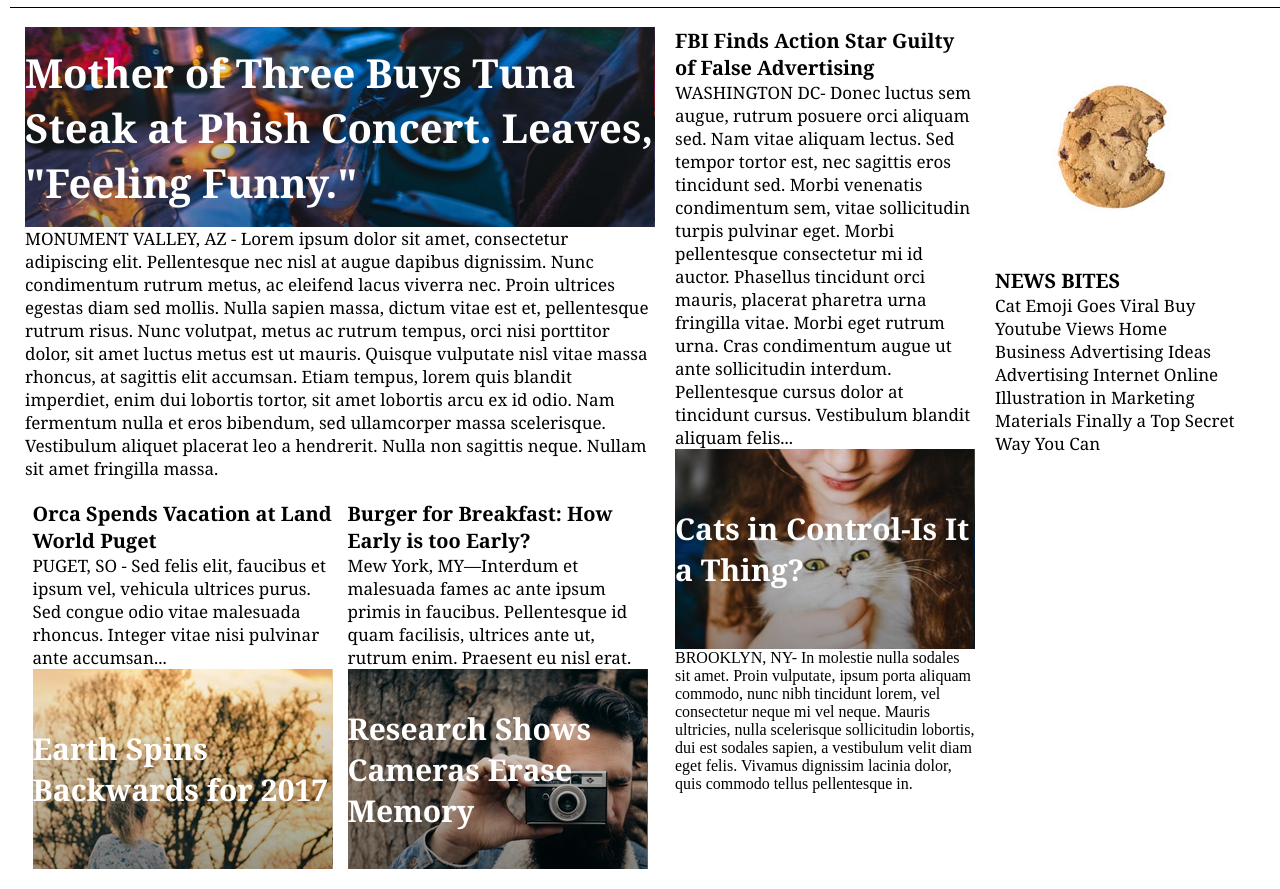
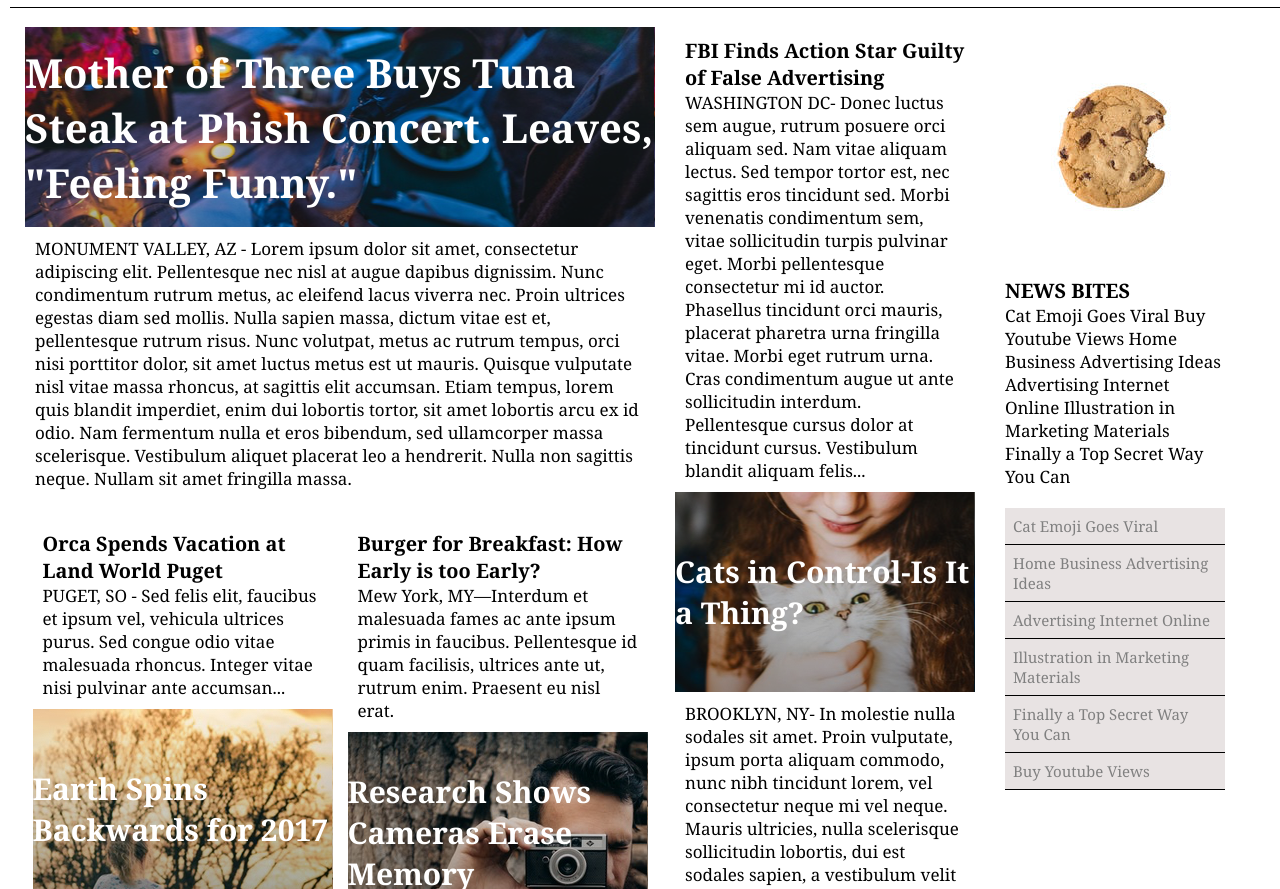
Before and after one commit to bllprkr/mytimes, a plain HTML site: page index.html in a window 1280 px wide. Shown: the part 63-952 px from the top of the page. Drawn offline with Linux system fonts and the light colour scheme.

Commit message:
finished

```diff
--- a/index.html
+++ b/index.html
@@ -81,10 +81,10 @@
 
       </article>
       <div class="image cats"> Cats in Control-Is It a Thing? </div>
-
+<article>
       <p> BROOKLYN, NY- In molestie nulla sodales sit amet. Proin vulputate, ipsum porta aliquam commodo, nunc nibh tincidunt lorem, vel consectetur neque mi vel neque. Mauris ultricies, nulla scelerisque sollicitudin lobortis, dui est sodales sapien, a vestibulum
         velit diam eget felis. Vivamus dignissim lacinia dolor, quis commodo tellus pellentesque in.</p>
-
+</article>
     </section>
 
     <section class="small">
@@ -96,6 +96,21 @@
         <p> Cat Emoji Goes Viral Buy Youtube Views Home Business Advertising Ideas Advertising Internet Online Illustration in Marketing Materials Finally a Top Secret Way You Can </p>
 
       </article>
+
+      <article class="menu">
+
+          <p>Cat Emoji Goes Viral</p>
+          <p>Home Business Advertising Ideas</p>
+          <p>Advertising Internet Online</p>
+          <p>Illustration in Marketing Materials</p>
+          <p>Finally a Top Secret Way You Can</p>
+          <p>Buy Youtube Views</p>
+
+
+      </article>
+
+
+
     </section>
 
 
@@ -120,7 +135,7 @@
       </div>
     </div>
     <div class="copyright">
-      Copyright 2016, My Times (A Division of Codecademy bite)
+      Copyright 2016, My Times (A Division of Codecademy bites)
     </div>
 
 
--- a/resources/style.css
+++ b/resources/style.css
@@ -9,6 +9,7 @@ header {
   position: fixed;
   border-bottom: 1px solid black;
   padding-bottom: 10px;
+
   font-family: Verdana;
   font-size: 14px;
   font-weight: bold;
@@ -91,6 +92,7 @@ header h2 {
   display: flex;
   justify-content: center;
 
+
   margin-top: 70px;
   padding-top:20px;
 
@@ -165,7 +167,21 @@ article {
   font-family: Georgia;
   font-size: 17px;
   color: black;
+  margin: 10px;
+
 }
+
+article.menu p{
+  background-color: #E8E3E3;
+  list-style: none inside none;
+  padding:8px;
+  border-bottom: 1px solid black;
+  color:gray;
+  font-size: 15px;
+
+}
+
+
 
 section.large {
   width: 630px;
```
